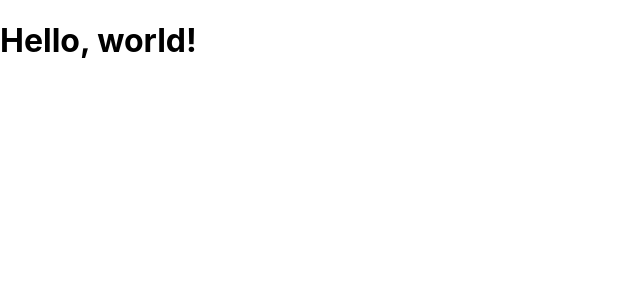
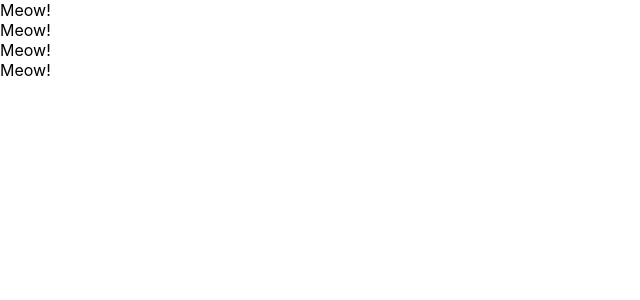
Before and after one commit to Ryutaro95/react_redux_crud_application, a React (Create React App) app: page / in a window 1280 px wide. Shown: the top 300 px of the page, without its empty margins (0-640 px from the left). Built offline with nearby package versions, Linux system fonts and the light colour scheme.

Commit message:
create class component and functional component

```diff
--- a/src/App.js
+++ b/src/App.js
@@ -1,9 +1,33 @@
 import React, { Component } from 'react';
 
-class App extends Component {
-  render() {
-    return <h1>Hello, world!</h1>;
-  }
+// AppクラスがComponentを継承している
+// Appのことをクラスコンポーネントと呼ぶ
+// class App extends Component {
+//   render() {
+//     return (
+//       <div>
+//         <label htmlFor="bar">bar</label>
+//         <input type="text" onChange={ () => {console.log("I am clicked.")} }/>;
+
+//       </div>
+//     );
+//   }
+// }
+
+// 関数コンポーネント
+const App = () => {
+  return (
+    <div>
+      <Cat />
+      <Cat />
+      <Cat />
+      <Cat />
+    </div>
+  );
+}
+
+const Cat = () => {
+  return <div>Meow!</div>;
 }
 
 export default App;
```
